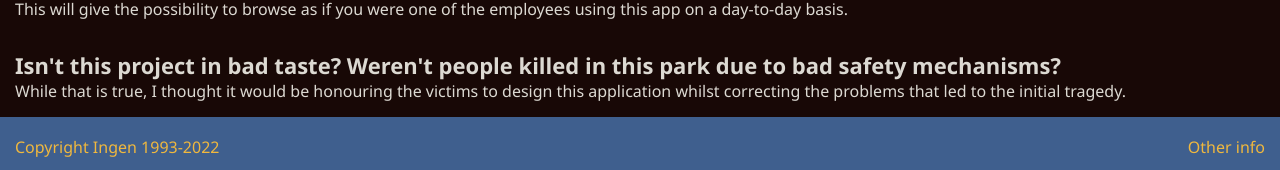
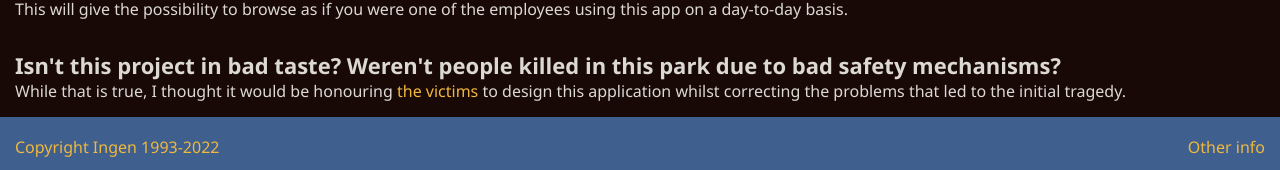
Before and after one commit to chinook07/final-project, a React (Create React App) app in the folder client/: page /moreinfo in a window 1280 px wide. Shown: the part 764-934 px from the top of the page. Built offline with nearby package versions, Linux system fonts and the light colour scheme; no server answers.

Commit message:
enough for today

```diff
--- a/client/src/littleComponents/Login.js
+++ b/client/src/littleComponents/Login.js
@@ -137,9 +137,9 @@ const LogIn = styled.form`
         button {
             background-color: var(--c-dark);
             color: var(--c-light);
+            cursor: pointer;
             margin: 5px auto;
             padding: 10px;
-
         }
     }
 `
--- a/client/src/mainComponents/Employees.js
+++ b/client/src/mainComponents/Employees.js
@@ -5,6 +5,7 @@ import { parseISO, formatDistanceToNow } from "date-fns"
 import styled from "styled-components";
 
 import AddUserForm from "../littleComponents/AddUserForm";
+import { AiOutlineFieldTime } from "react-icons/ai"
 import { HiOutlineUserRemove, HiOutlineUserAdd, HiUserCircle } from "react-icons/hi"
 import Spinner from "../littleComponents/Spinner";
 import { DinoContext } from "../DinoContext";
@@ -53,10 +54,6 @@ const Employees = () => {
         ))
         orderOfIds.sort(function (a, b) { return a - b });
 
-        // Get time of last login and calculate time difference with now
-
-        // const nowTime = new Date();
-
         return (
             <>
                 <Main>
@@ -71,9 +68,10 @@ const Employees = () => {
                                         <Id>{result._id} {result.username}</Id>
                                         {
                                             result.lastLogIn &&
-                                            <LastLogIn>
-                                                {formatDistanceToNow(parseISO(result.lastLogIn), {addSuffix: true})}
-                                            </LastLogIn>
+                                                <LastLogIn>
+                                                    <AiOutlineFieldTime/>
+                                                    {formatDistanceToNow(parseISO(result.lastLogIn), {addSuffix: true})}
+                                                </LastLogIn>
                                         }
                                         {
                                             result._id !== user._id &&
--- a/client/src/mainComponents/MoreInfo.js
+++ b/client/src/mainComponents/MoreInfo.js
@@ -35,7 +35,7 @@ const MoreInfo = () => {
                 </div>
                 <div>
                     <h2>Isn't this project in bad taste? Weren't people killed in this park due to bad safety mechanisms?</h2>
-                    <p>While that is true, I thought it would be honouring the victims to design this application whilst correcting the problems that led to the initial tragedy.</p>
+                    <p>While that is true, I thought it would be honouring <LinkExt href="https://listofdeaths.fandom.com/wiki/Jurassic_Park" target="blank">the victims</LinkExt> to design this application whilst correcting the problems that led to the initial tragedy.</p>
                 </div>
             </Main>
         </>
@@ -56,4 +56,8 @@ const Code = styled.span`
     font-family: monospace;
 `
 
+const LinkExt = styled.a`
+    color: var(--c-yellow);
+`
+
 export default MoreInfo;
```
Also changed, not shown: 1 other file (tests, documents, lock files or other folders).
